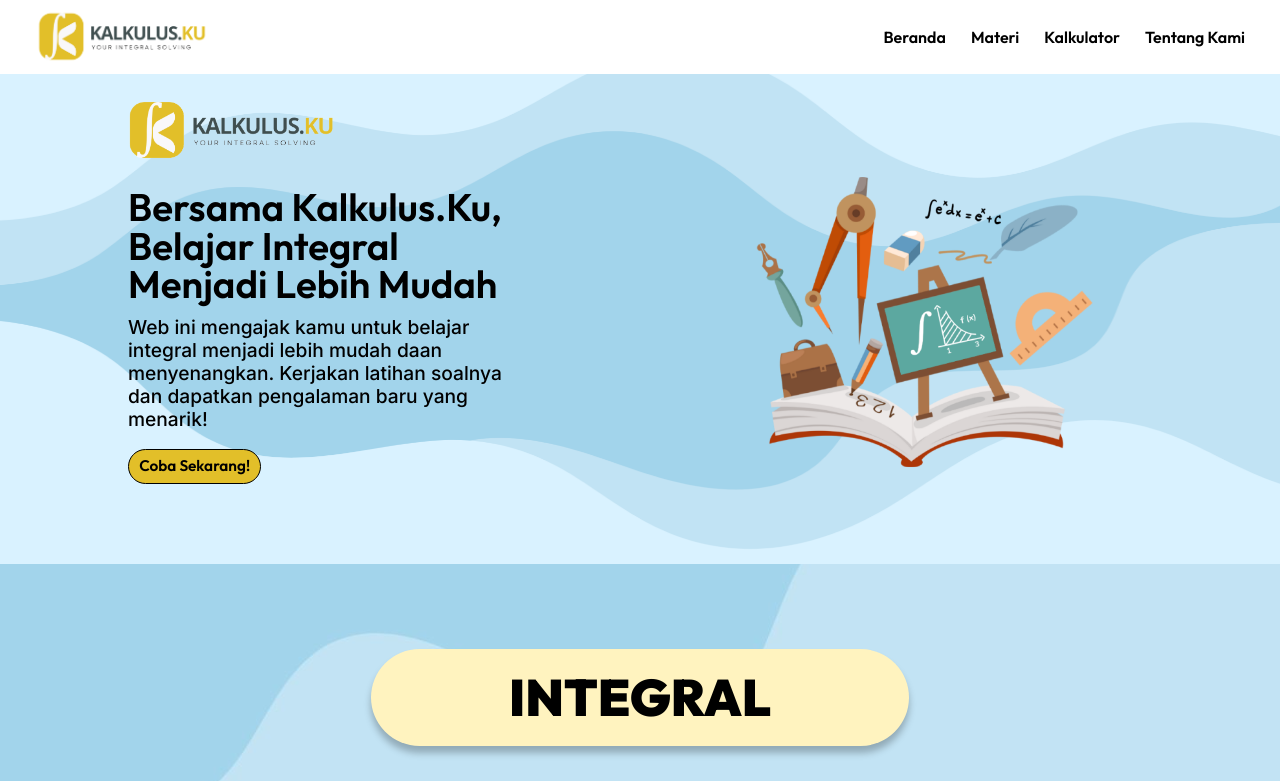
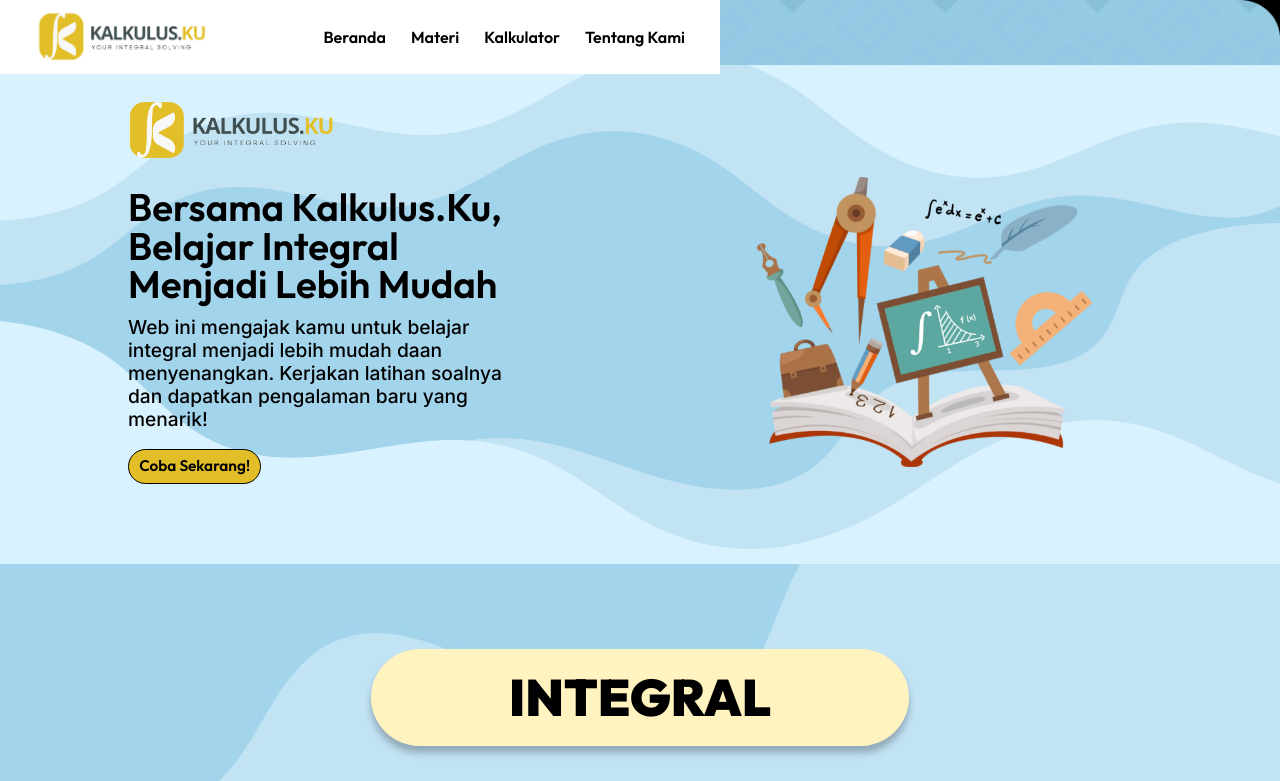
Before and after one commit to kalkulus-ku/kalkulus-ku.github.io, a plain HTML site: page index.html in a window 1280 px wide. Shown: the top 781 px of the page. Drawn offline with nearby package versions, Linux system fonts and the light colour scheme.

Commit message:
nav 720px.css

```diff
--- a/style.css
+++ b/style.css
@@ -41,7 +41,7 @@ body {
 nav {
   position: fixed;
   top: 0;
-  width: 100vw;
+  width: 720px;
   height: 74px;
   display: flex;
   background-color: #ffffff;
```
